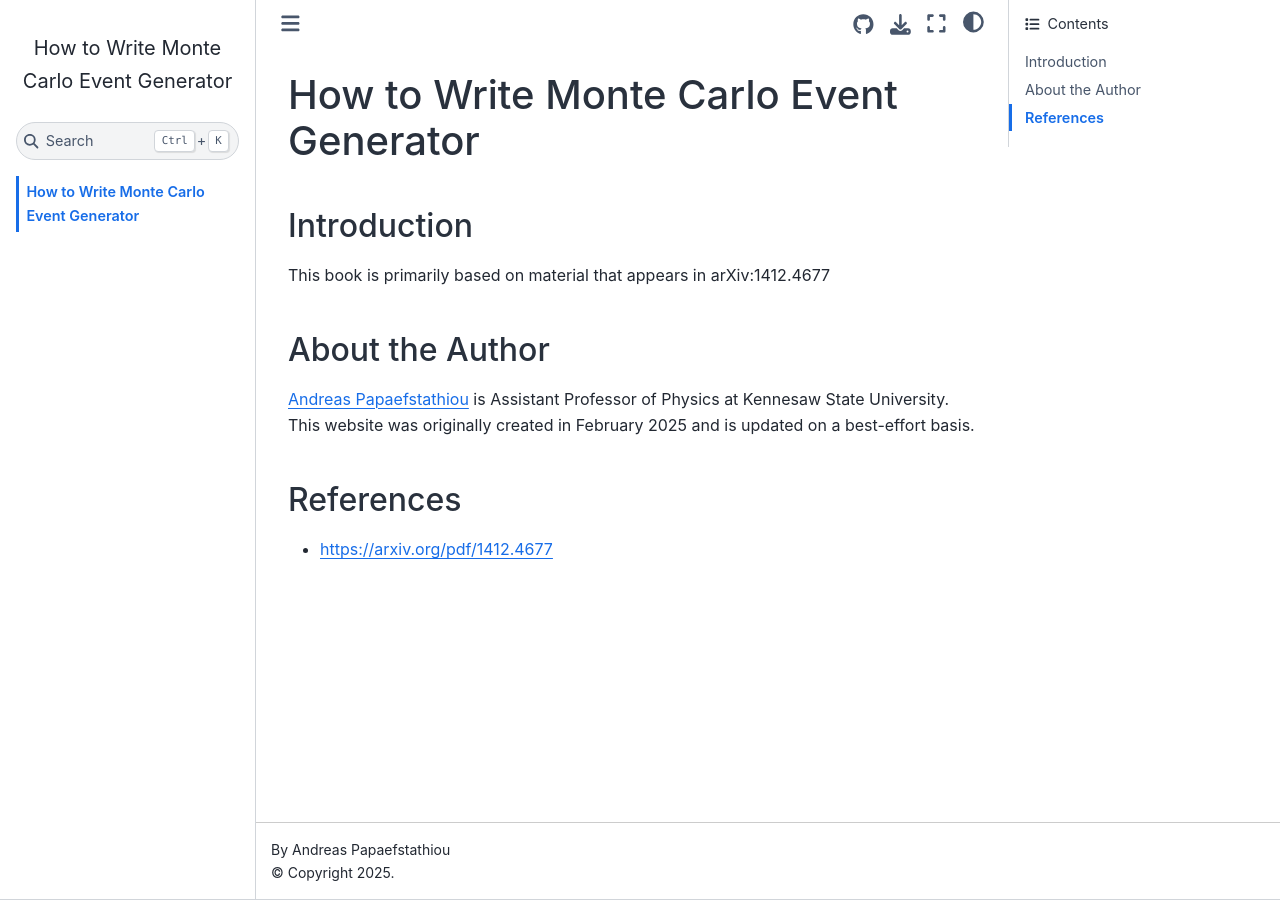
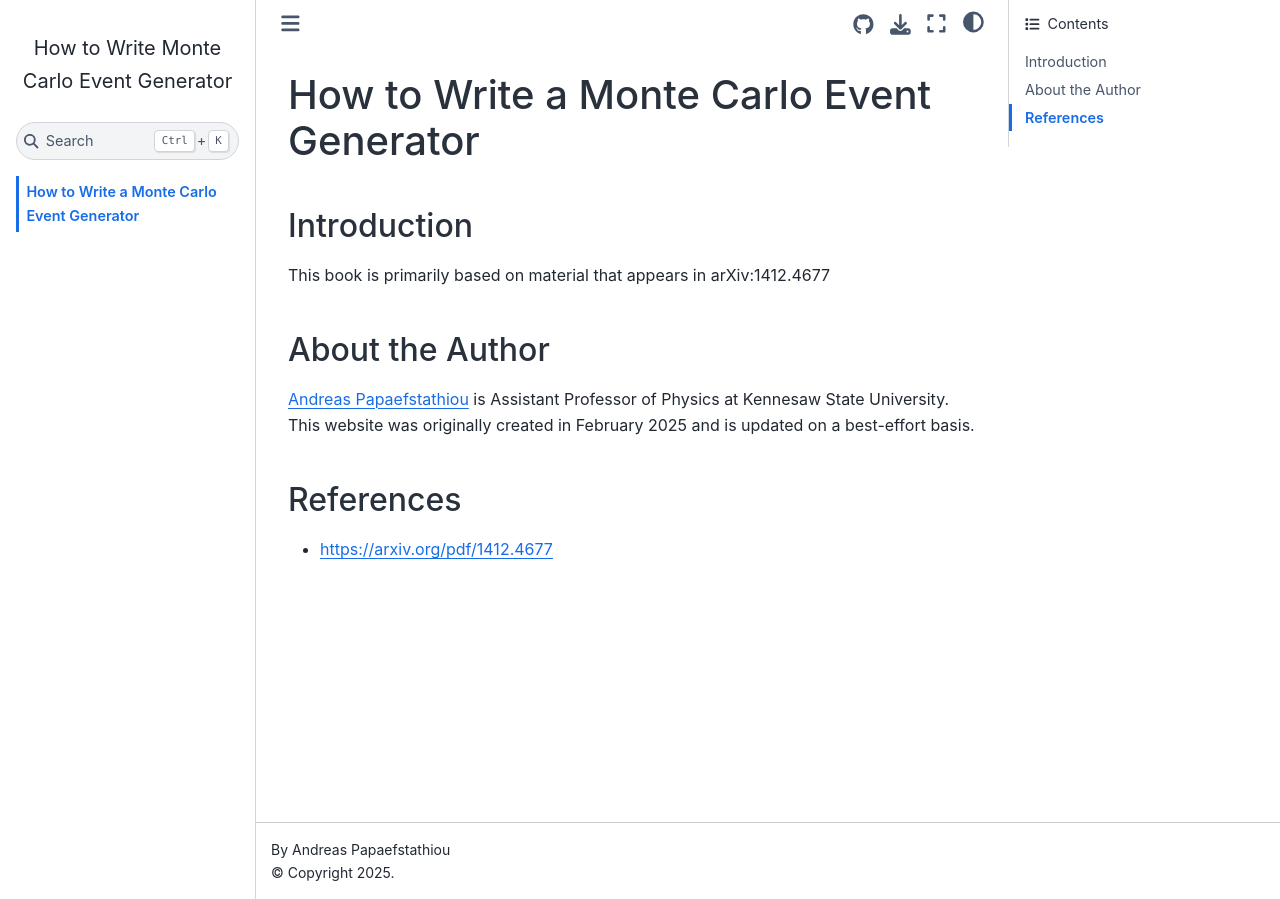
Before and after one commit to apapaefs/mctutorial, a Jupyter Book: the page built from intro.md, in a window 1280 px wide. Built offline with Jupyter Book 1.0.4 settings and Sphinx 7.4.7 and the Sphinx Book theme 1.1.4, drawn with Linux system fonts in a browser that asks for light colours; pages that are not in the unit, such as notebooks, are missing from menus.

Commit message:
updated ?

```diff
--- a/intro.md
+++ b/intro.md
@@ -1,4 +1,4 @@
-# How to Write Monte Carlo Event Generator
+# How to Write a Monte Carlo Event Generator
 
 ## Introduction
 
```
